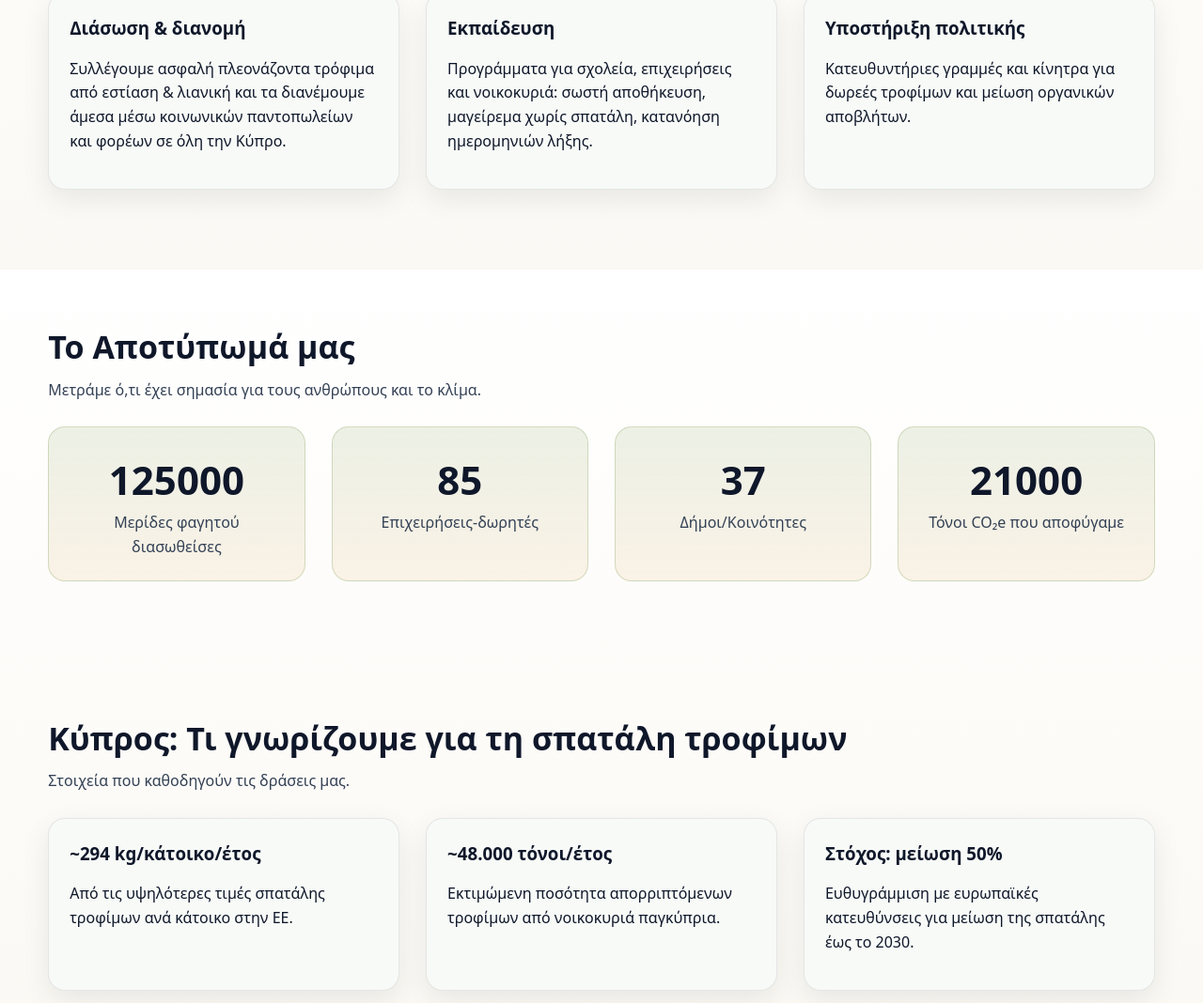
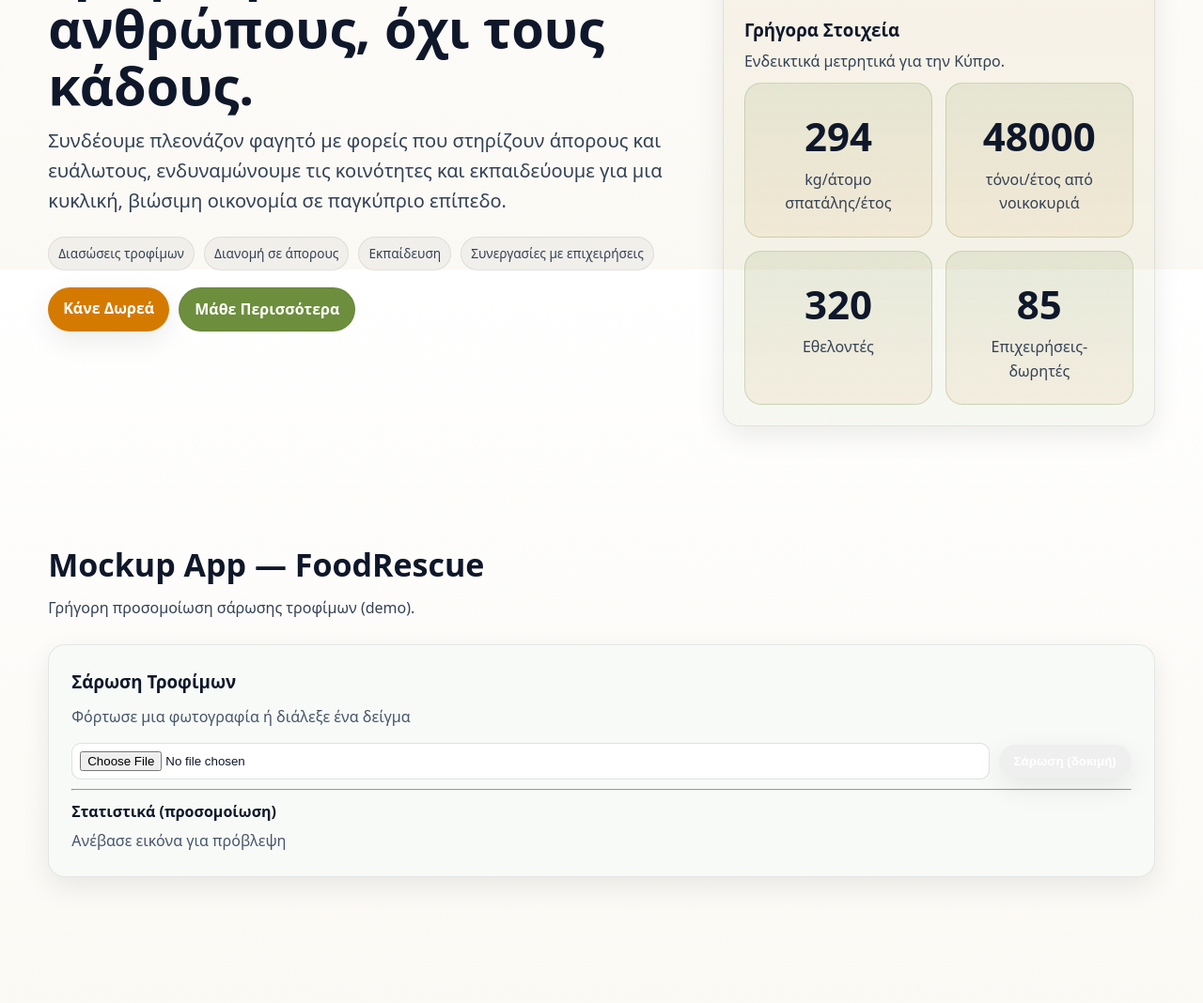
Before and after one commit to zerohungerpgl/zero-waste-cyprus, a Flask app: page / in a window 1280 px wide. Shown: the part 513-1581 px from the top of the page at 94% size. Run offline with Flask 3, Linux system fonts and the light colour scheme.

Commit message:
Update index.html

```diff
--- a/your-project/templates/index.html
+++ b/your-project/templates/index.html
@@ -1,11 +1,10 @@
-<!-- templates/index.html -->
 <!DOCTYPE html>
 <html lang="el">
 <head>
   <meta charset="utf-8" />
   <meta name="viewport" content="width=device-width, initial-scale=1" />
-  <title>ZERO WASTE Κύπρος | FoodRescue Demo</title>
-  <meta name="description" content="ZERO WASTE Κύπρος – demo εφαρμογή σάρωσης τροφίμων" />
+  <title>ZERO WASTE Κύπρος | Ποιοι Είμαστε</title>
+  <meta name="description" content="ZERO WASTE Κύπρος – Μη κερδοσκοπικός οργανισμός για μείωση σπατάλης τροφίμων, στήριξη ευάλωτων και βιώσιμη ανάπτυξη.">
   <style>
     :root{
       --bg:#ffffff;         /* white */
@@ -167,46 +166,76 @@
     </div>
   </header>
 
-    <section class="card" style="margin-top:18px">
-      <form id="food-form" action="{{ url_for('predict') }}" method="post" enctype="multipart/form-data">
-        <div style="display:flex;gap:12px;align-items:center">
+  <main>
+    <!-- HERO -->
+    <section class="hero">
+      <div class="container wrap">
+        <div>
+          <span class="eyebrow">Στόχος 2 ΟΗΕ · Μηδενική Πείνα</span>
+          <h1>Μειώνουμε τη σπατάλη τροφίμων στην Κύπρο.<br/>Τρέφουμε τους ανθρώπους, όχι τους κάδους.</h1>
+          <p class="lead">Συνδέουμε πλεονάζον φαγητό με φορείς που στηρίζουν άπορους και ευάλωτους, ενδυναμώνουμε τις κοινότητες και εκπαιδεύουμε για μια κυκλική, βιώσιμη οικονομία σε παγκύπριο επίπεδο.</p>
+          <div class="tag-list">
+            <span class="tag">Διασώσεις τροφίμων</span>
+            <span class="tag">Διανομή σε άπορους</span>
+            <span class="tag">Εκπαίδευση</span>
+            <span class="tag">Συνεργασίες με επιχειρήσεις</span>
+          </div>
+          <div style="display:flex; gap:10px; margin-top:18px">
+            <a class="btn" href="#donate">Κάνε Δωρεά</a>
+            <a class="btn secondary" href="#learn">Μάθε Περισσότερα</a>
+          </div>
+        </div>
+        <aside class="hero-card" aria-label="Γρήγορη ενημέρωση">
+          <img src="https://i.postimg.cc/J4N369bZ/IMG-0158.jpg" alt="Διάσωση τροφίμων – εθελοντές" style="width:100%; border-radius:14px; margin-bottom:10px"/>
+          <h3 style="margin:0 0 6px">Γρήγορα Στοιχεία</h3>
+          <p style="margin:0 0 10px; color:#334155">Ενδεικτικά μετρητικά για την Κύπρο.</p>
+          <div class="kpis" style="grid-template-columns: repeat(2, 1fr); gap:14px">
+            <div class="kpi"><div class="num" data-count="294">294</div><div class="label">kg/άτομο σπατάλης/έτος</div></div>
+            <div class="kpi"><div class="num" data-count="48000">48000</div><div class="label">τόνοι/έτος από νοικοκυριά</div></div>
+            <div class="kpi"><div class="num" data-count="320">320</div><div class="label">Εθελοντές</div></div>
+            <div class="kpi"><div class="num" data-count="85">85</div><div class="label">Επιχειρήσεις-δωρητές</div></div>
+          </div>
+        </aside>
+      </div>
+    </section>
+
+    <!-- FoodRescue Demo #1: κάτω από το Hero -->
+<section id="foodrescue-hero-demo">
+  <div class="container">
+    <div class="head">
+      <div>
+        <h2>Mockup App — FoodRescue</h2>
+        <p class="sub">Γρήγορη προσομοίωση σάρωσης τροφίμων (demo).</p>
+      </div>
+    </div>
+
+    <div class="foodlink-demo" data-demo="hero">
+      <h3>Σάρωση Τροφίμων</h3>
+      <p class="sub">Φόρτωσε μια φωτογραφία ή διάλεξε ένα δείγμα</p>
+
+      <form id="food-form" action="/predict" method="post" enctype="multipart/form-data">
+        <div class="file-row">
           <input type="file" name="image" accept="image/*" required />
-          <div>
-            <label>Τρόπος βάρους:
-              <select name="weight_mode">
-                <option value="manual" selected>Manual</option>
-                <option value="auto">Auto</option>
-              </select>
-            </label>
-            <br/>
-            <label>Βάρος (π.χ. 70 ή 70 kg):<br/>
-              <input type="text" name="weight" value="70" />
-            </label>
-          </div>
-          <button class="btn" type="submit">Σάρωση (δοκιμή)</button>
+          <button class="btn-scan" type="submit">Σάρωση (δοκιμή)</button>
         </div>
       </form>
 
       <hr/>
 
       <div class="stats">
-        <h3>Αποτέλεσμα</h3>
-        <p id="prediction-result">
+        <h4>Στατιστικά (προσομοίωση)</h4>
+        <p class="stats-text" id="prediction-result">
           {% if prediction %}
-            {{ prediction }}
+            Πρόβλεψη: {{ prediction }}
           {% else %}
             Ανέβασε εικόνα για πρόβλεψη
           {% endif %}
         </p>
+      </div>
+    </div>
+  </div>
+</section>
 
-        {% if image_url %}
-          <div>
-            <h4>Επεξεργασμένη εικόνα (θολωμένα πρόσωπα)</h4>
-            <img src="{{ image_url }}" alt="processed" style="max-width:300px;border-radius:10px;border:1px solid #eee"/>
-          </div>
-        {% endif %}
-      </div>
-    </section>
     <!-- MISSION -->
     <section id="mission">
       <div class="container">
@@ -597,11 +626,3 @@
   </script>
 </body>
 </html>
-
-    <hr/>
-    <footer style="margin-top:24px;color:#6b7280">
-      <small>Demo — MobileNetV2 (ImageNet). Για παραγωγή: βελτιστοποίηση μοντέλου & WSGI server.</small>
-    </footer>
-  </div>
-</body>
-</html>
```
